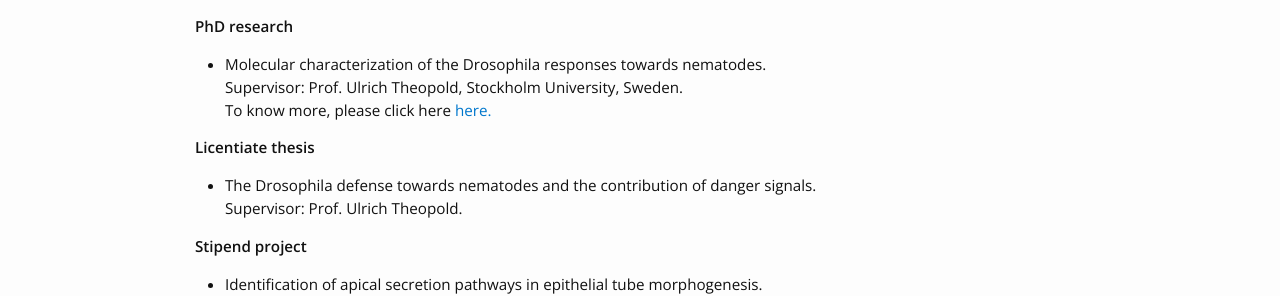
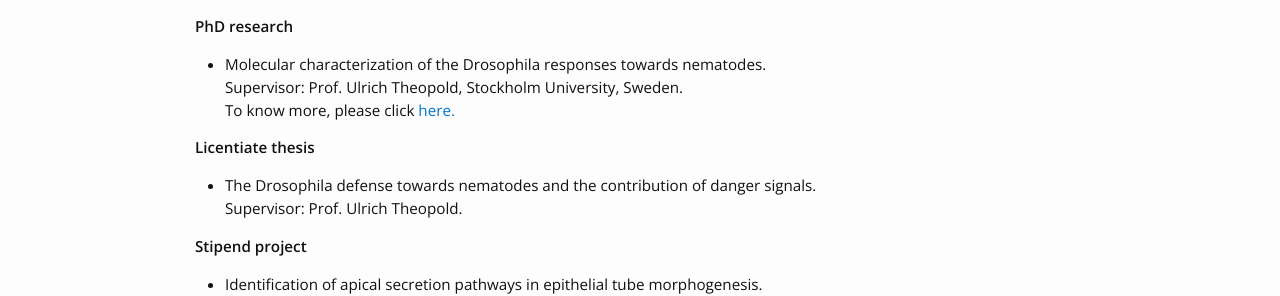
Before and after one commit to Badrul-Arefin/badrul-arefin.github.io, a Jekyll site: the page built from research.md, in a window 1280 px wide. Shown: the part 542-838 px from the top of the page. Built offline with Jekyll 4.4.1, drawn with Linux system fonts in a browser that asks for light colours.

Commit message:
Update research.md

```diff
--- a/research.md
+++ b/research.md
@@ -18,7 +18,7 @@ To unravel the molecular network that orchestrates the central nervous system (C
 
 
 <b>PhD research</b><br>
-- Molecular characterization of the Drosophila responses towards nematodes.<br>Supervisor: Prof. Ulrich Theopold, Stockholm University, Sweden.<br> To know more, please click here <a href="https://sites.google.com/view/badrularefin/research">here.</a><br>
+- Molecular characterization of the Drosophila responses towards nematodes.<br>Supervisor: Prof. Ulrich Theopold, Stockholm University, Sweden.<br> To know more, please click <a href="https://sites.google.com/view/badrularefin/research">here.</a><br>
 
 <b>Licentiate thesis</b><br>
 - The Drosophila defense towards nematodes and the contribution of danger signals.
```
